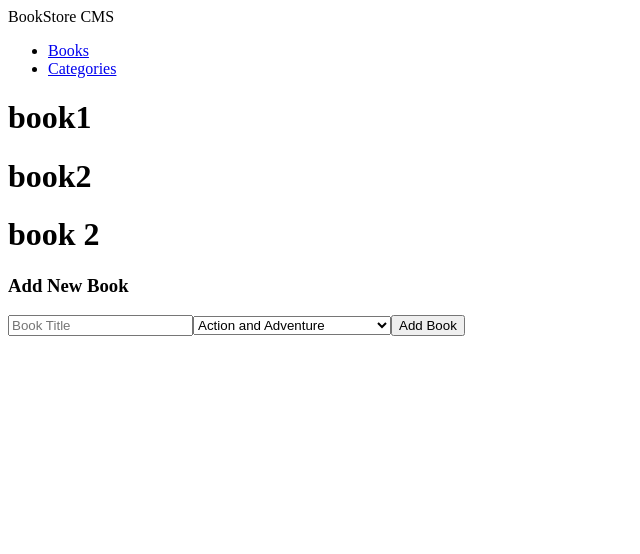
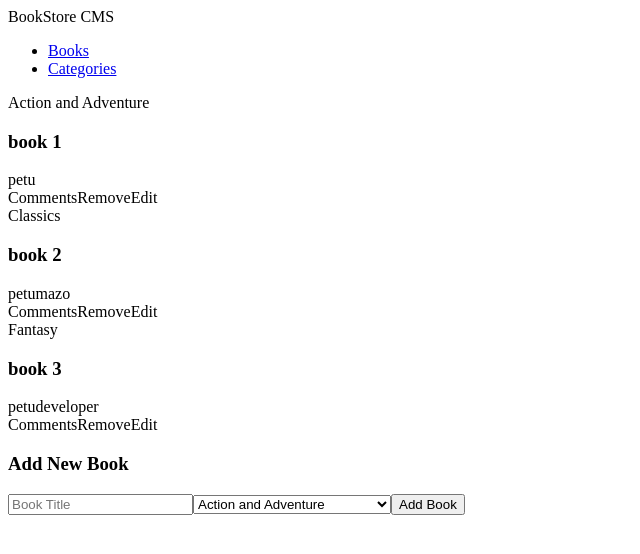
Before and after one commit to petudeveloper/bookstore, a React (Create React App) app: page / in a window 1280 px wide. Shown: the top 554 px of the page, without its empty margins (0-640 px from the left). Built offline with nearby package versions, Linux system fonts and the light colour scheme.

Commit message:
Add props to the books.

```diff
--- a/src/components/ListOfBooks.js
+++ b/src/components/ListOfBooks.js
@@ -2,9 +2,9 @@ import Book from './Book';
 
 const ListOfBooks = () => (
   <div>
-    <Book title="book1 " />
-    <Book title="book2 " />
-    <Book title="book 2" />
+    <Book title="book 1" genre="Action and Adventure" author="petu" />
+    <Book title="book 2" genre="Classics" author="petumazo" />
+    <Book title="book 3" genre="Fantasy" author="petudeveloper" />
   </div>
 );
 
--- a/src/components/book.js
+++ b/src/components/book.js
@@ -1,17 +1,26 @@
 import { PropTypes } from 'prop-types';
 
 const Book = (props) => {
-  const { title } = props;
+  const { title, genre, author } = props;
 
   return (
     <div>
-      <h1>{ title }</h1>
+      <span>{ genre }</span>
+      <h3>{ title }</h3>
+      <span>{ author }</span>
+      <div>
+        <span>Comments</span>
+        <span>Remove</span>
+        <span>Edit</span>
+      </div>
     </div>
   );
 };
 
 Book.propTypes = {
   title: PropTypes.string.isRequired,
+  genre: PropTypes.string.isRequired,
+  author: PropTypes.string.isRequired,
 };
 
 export default Book;
```
